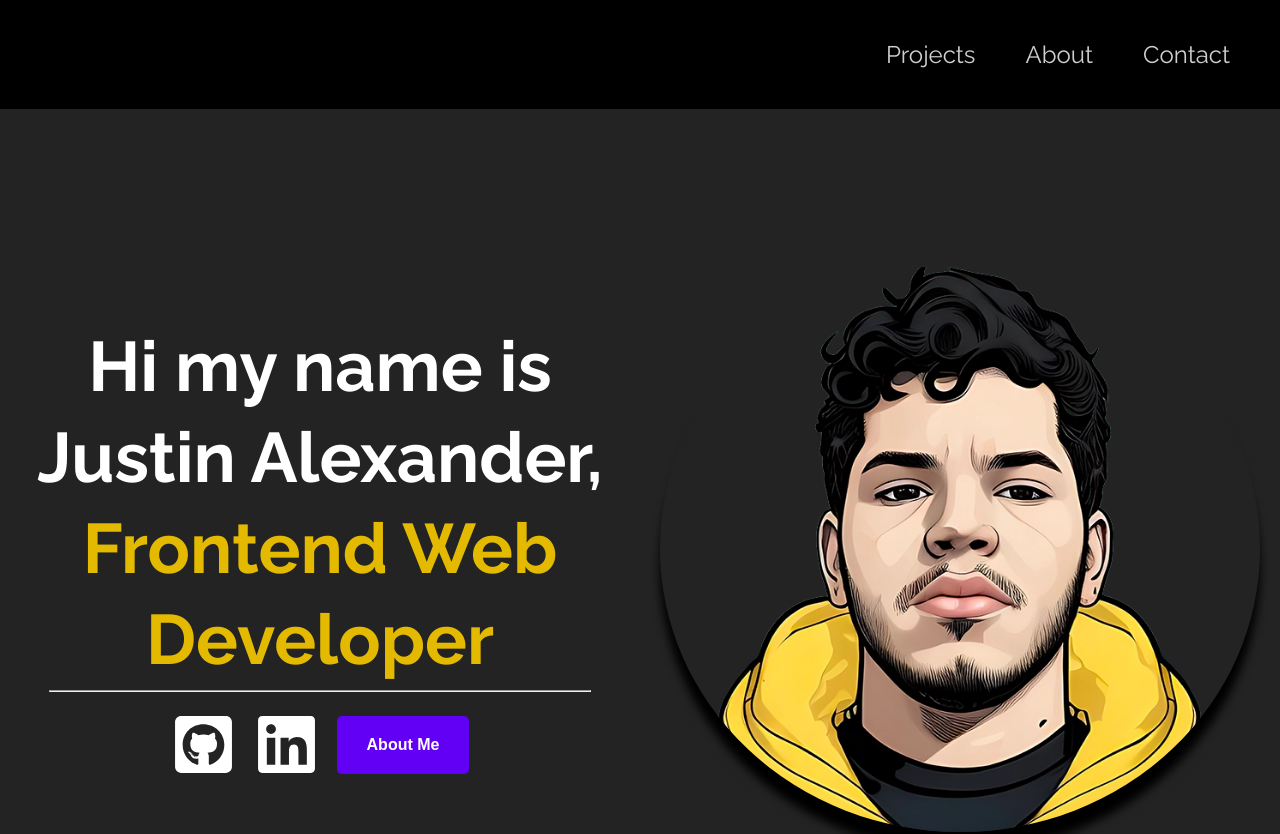
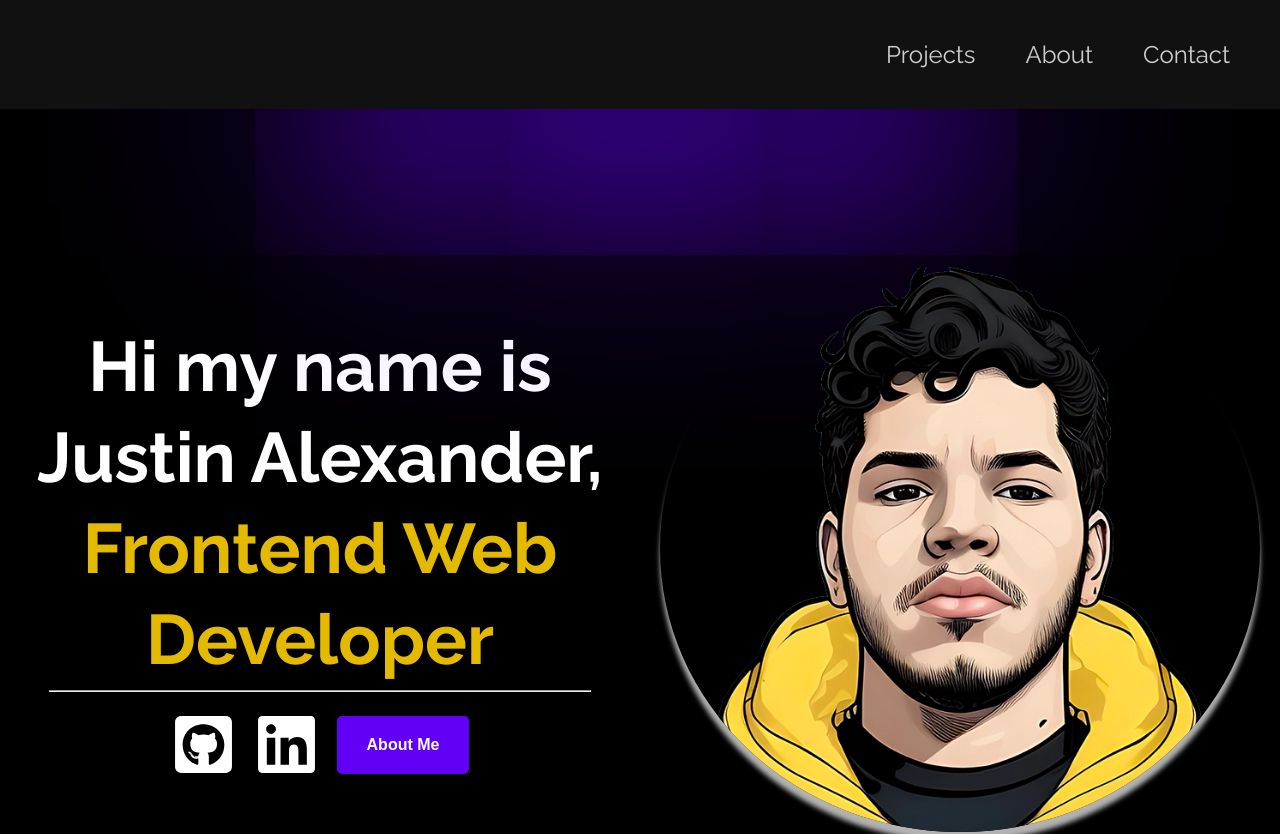
Before and after one commit to im7ven/Justins-Portfolio, a React (Vite) app: page / in a window 1280 px wide. Shown: the top 834 px of the page. Built offline with nearby package versions, Linux system fonts and the light colour scheme.

Commit message:
Refactor: Hero and nav section styles.

```diff
--- a/src/styles/styles-NavBar.ts
+++ b/src/styles/styles-NavBar.ts
@@ -5,7 +5,7 @@ export const Nav = styled.div`
   justify-content: flex-end;
   flex-wrap: wrap;
   padding: 3rem 5rem;
-  background-color: #000;
+  background-color: #111;
 `;
 
 export const NavIconWrapper = styled.div`
--- a/src/styles/styles-global.ts
+++ b/src/styles/styles-global.ts
@@ -14,7 +14,7 @@ body{
     padding: 0;
     box-sizing: border-box;
     font-family: "Raleway", Arial, Helvetica, sans-serif;
-    background:#232323;
+    background:#000;
 
 }
 
--- a/src/styles/styles.Hero.ts
+++ b/src/styles/styles.Hero.ts
@@ -5,10 +5,21 @@ import { h1, heading, highlightText } from "./styles.typograhphy";
 export const HeroWrapper = styled.section`
   ${Grid1By2}
   ${containerLg}
-${containerCenter}
-padding:0 2rem;
+  ${containerCenter}
+  padding:0 2rem;
   min-height: 100vh;
   margin-bottom: 6rem;
+  overflow: hidden;
+  position: relative;
+
+  &::before {
+    content: "";
+    position: absolute;
+    top: 0;
+    left: 30%;
+    right: 30%;
+    box-shadow: 0 0 50rem 8rem #6200f5;
+  }
 
   @media screen and (min-width: 768px) {
     margin-bottom: 0;
@@ -28,7 +39,7 @@ export const Avatar = styled.img`
   border-radius: 50%;
   grid-row: 1;
   max-width: 30rem;
-  box-shadow: 0 20px 10px 0 #000;
+  box-shadow: 0 10px 5px 0 #b2b2b2;
   max-width: 100%;
 
   @media screen and (min-width: 500px) {
```
